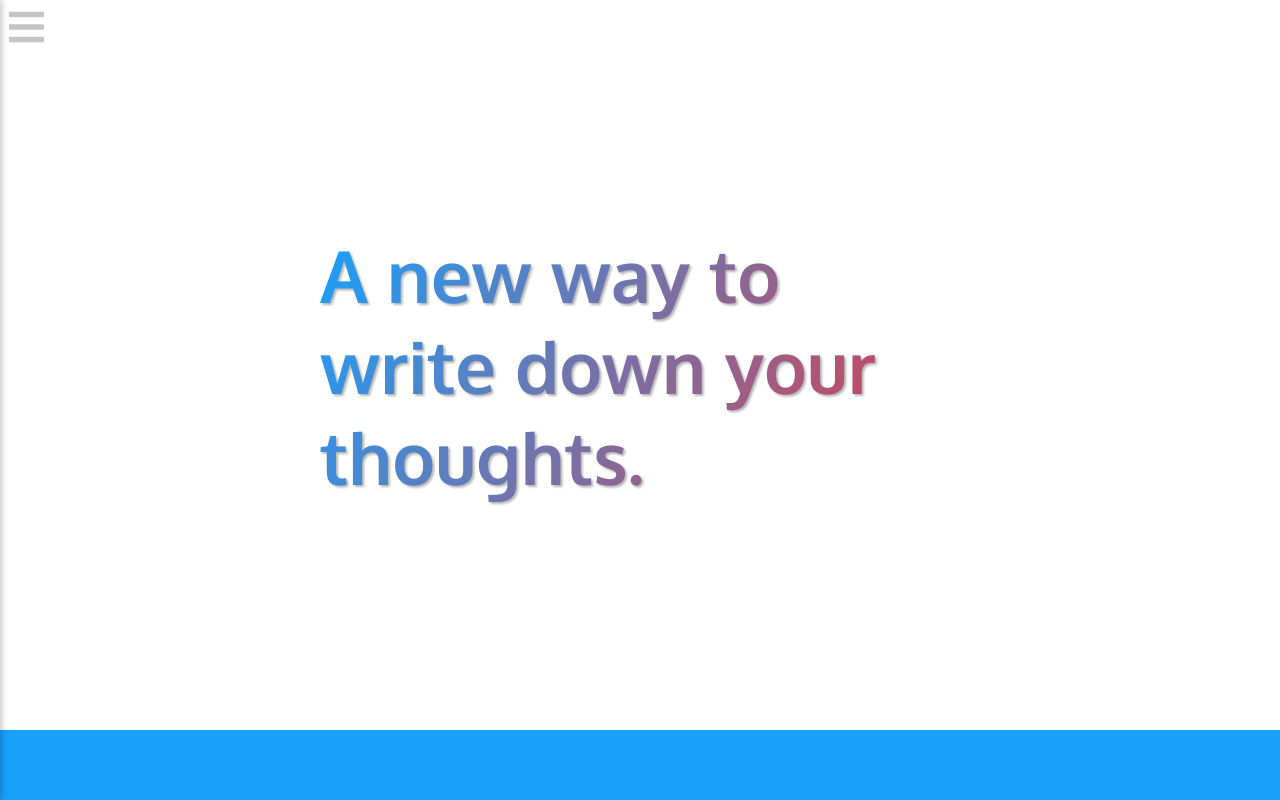
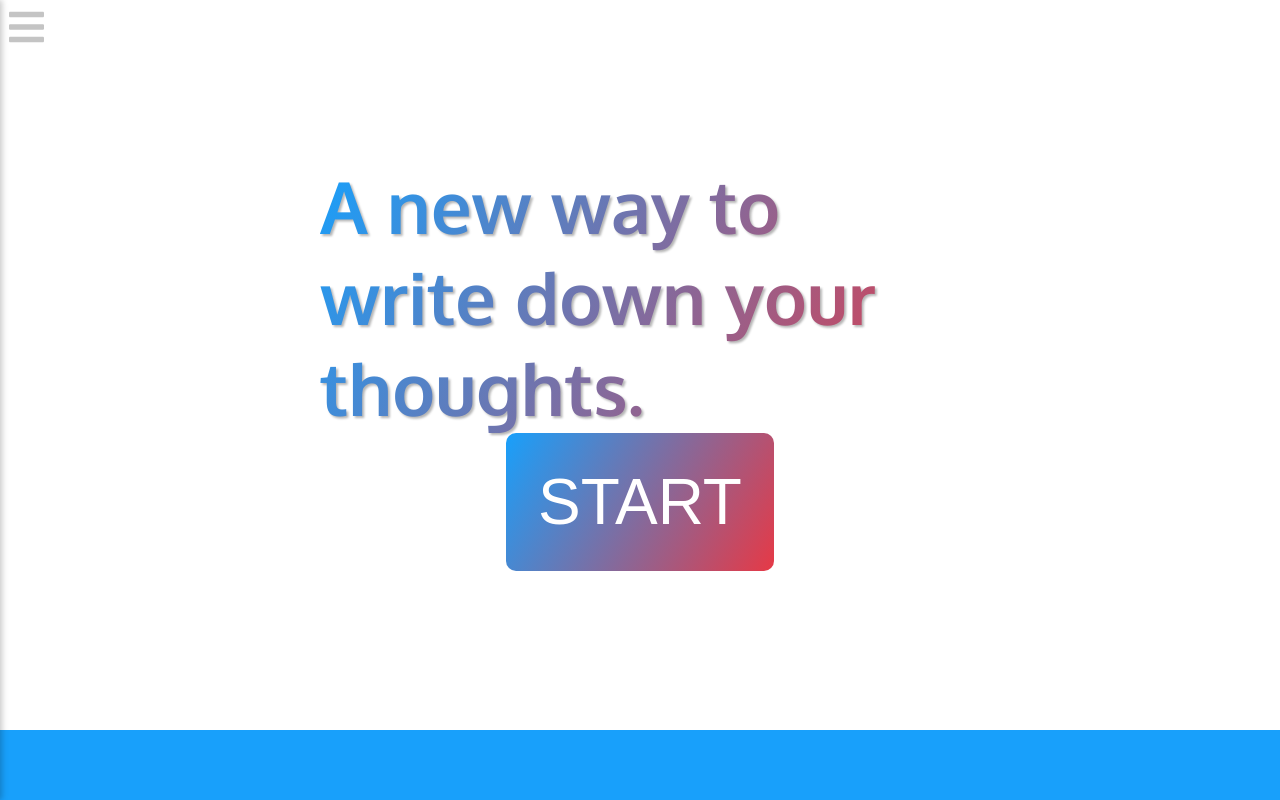
Before and after one commit to s-junio/mind-mapp, a React (Create React App) app in the folder client/: page / in a window 1280 px wide. Built offline with nearby package versions, Linux system fonts and the light colour scheme.

Commit message:
Button component creation.

```diff
--- /dev/null
+++ b/client/src/components/MButton/MButton.css
@@ -0,0 +1,15 @@
+.mbutton {
+  font-size: 4rem;
+  padding: 2rem;
+  border: none;
+  cursor: pointer;
+  border-radius: 10px;
+  color: var(--neutral2);
+  background-image: linear-gradient(120deg, var(--primary), var(--accent1));
+}
+
+.mbutton:hover{
+
+    font-size: 8rem;
+
+}
--- /dev/null
+++ b/client/src/components/MButton/MButton.tsx
@@ -0,0 +1,16 @@
+import React from "react";
+import "./MButton.css";
+
+type Button={
+    handleClick:()=>void,
+    label:string;
+}
+
+
+function MButton(props:Button) {
+
+  return (
+    <button onClick={props.handleClick} className="mbutton">{props.label}</button>
+  );
+}
+export default MButton;
--- a/client/src/views/Home/Home.tsx
+++ b/client/src/views/Home/Home.tsx
@@ -1,13 +1,21 @@
 import React from "react";
 import "./Home.css";
+import MButton from "../../components/MButton/MButton";
+import {useHistory} from "react-router-dom";
 
 function Home() {
+  const history=useHistory();
+  const goToCreate=function(){
+    history.push("/mapp");
+  }
+
   return (
     <div className="home-wrapper">
       <header className="Home-header">
         <div className="greeting">
           <h1>A new way to write down your thoughts.</h1>
         </div>
+        <MButton handleClick={goToCreate} label="START"></MButton>
       </header>
       <div className="footer"></div>
     </div>
```
